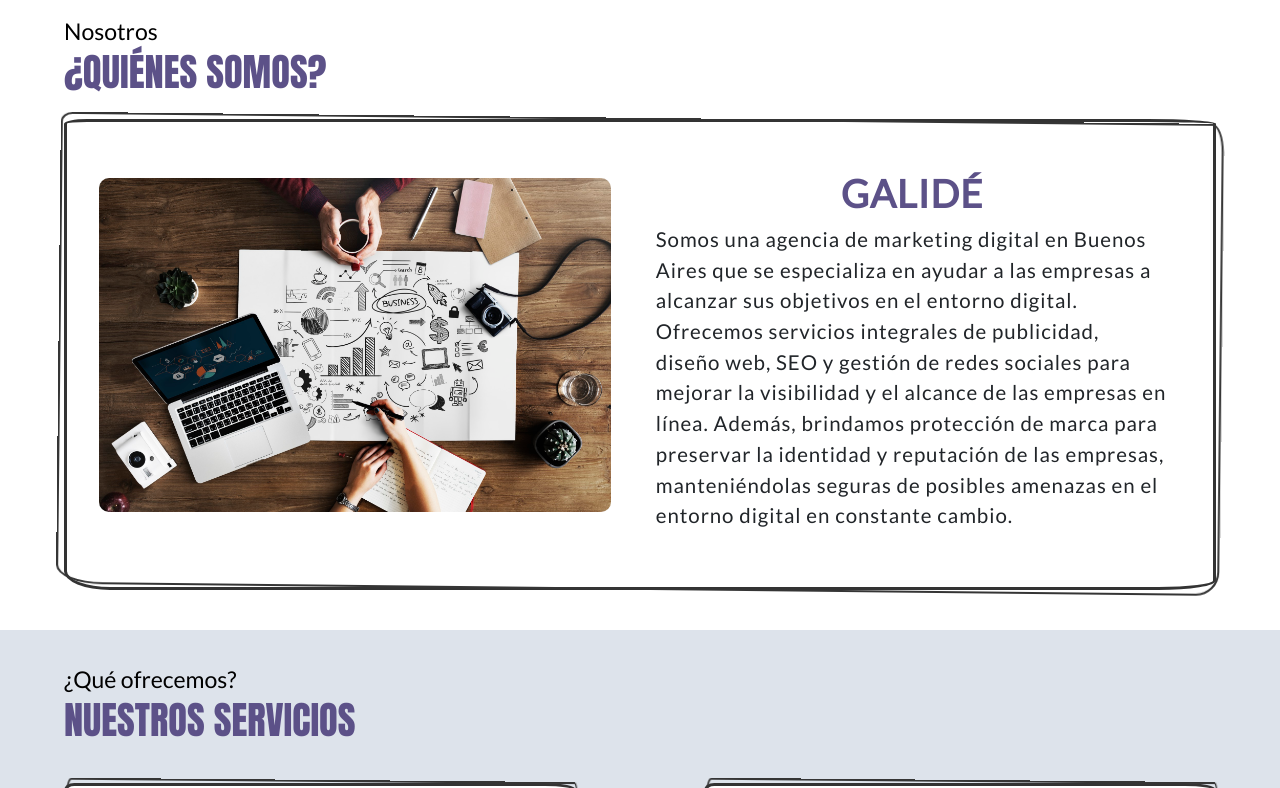
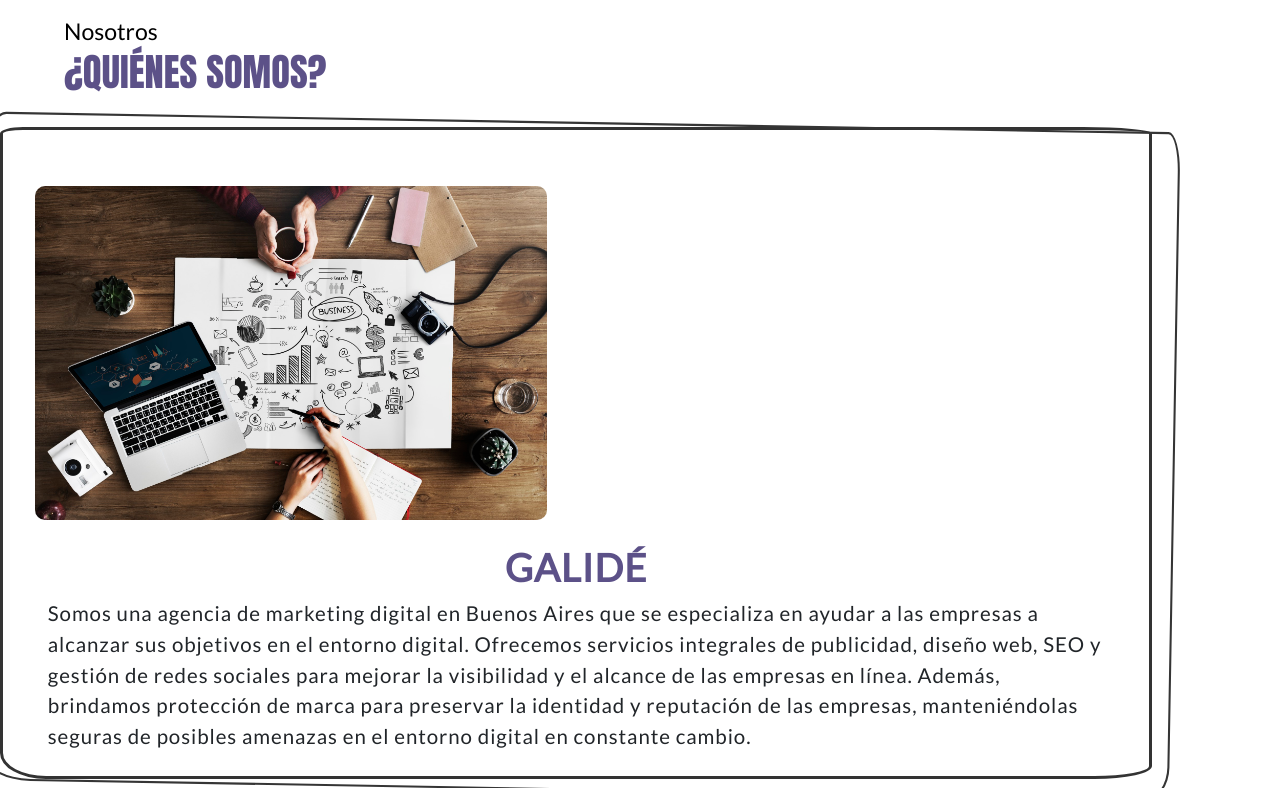
Before and after one commit to octaviofitz/galide, a React (Create React App) app: page / in a window 1280 px wide. Shown: the part 672-1460 px from the top of the page. Built offline with nearby package versions, Linux system fonts and the light colour scheme.

Commit message:
prueba card navegadores

```diff
--- a/src/Components/Nosotros/nosotros.css
+++ b/src/Components/Nosotros/nosotros.css
@@ -36,7 +36,9 @@
     margin: auto;
     border-radius: 10px;
     box-shadow: rgba(0, 0, 0, 0.2) 0px 18px 50px -10px; */
-    padding: 2rem 0rem;
+
+
+/*     padding: 2rem 0rem;
     margin: 5vw 5vw 0;
     display: flex;
     flex-direction: column;
@@ -57,7 +59,35 @@
         left: 50%;
         transform: translate3d(-50%, -50%, 0) scale(1.015) rotate(0.6deg);
         border-radius: 1% 1% 2% 4% / 2% 6% 5% 4%;
+} */
+
+    padding: 2rem 0rem 0rem;
+  width: 88vw;
+  margin: 5vw;
+  display: inline-block;
+  border: 3px solid #333333;
+  border-radius: 2% 6% 5% 4% / 1% 1% 2% 4%;
+  letter-spacing: 0.1ch;
+  background: #ffffff;
+  position: relative;
+  font-family: 'Lato', sans-serif;
 }
+
+.nosotros .Container::before{
+    content: '';
+    border: 2px solid #353535;
+    display: block;
+    width: 100%;
+    height: 100%;
+    position: absolute;
+    top: 50%;
+    left: 50%;
+    transform: translate(-50%, -50%) scale(1.035) rotate(1deg);
+    -webkit-transform: translate(-49.5%, -49.5%) scale(1.035) rotate(1deg);
+    -moz-transform: translate(-49.5%, -49.5%) scale(1.035) rotate(1deg);
+    -ms-transform: translate(-49.5%, -49.5%) scale(1.035) rotate(1deg);
+    -o-transform: translate(-49.5%, -49.5%) scale(1.035) rotate(1deg);
+    border-radius: 1% 1% 2% 4% / 2% 6% 5% 4%;
 }
 
 .nosotros .Container:hover{
```
